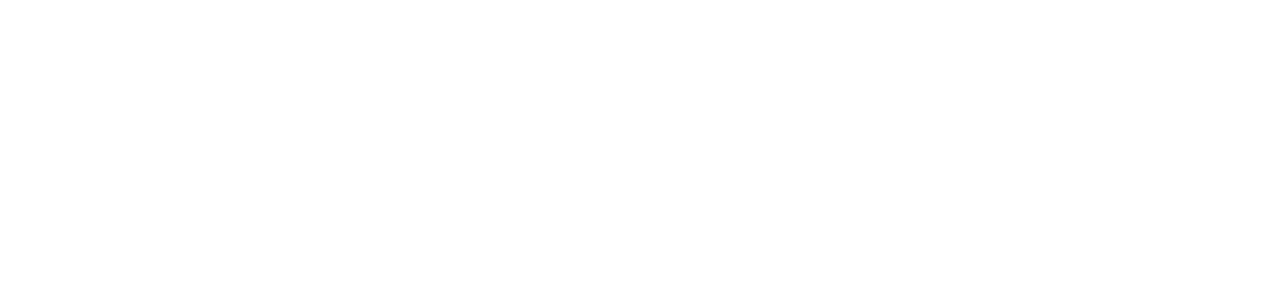
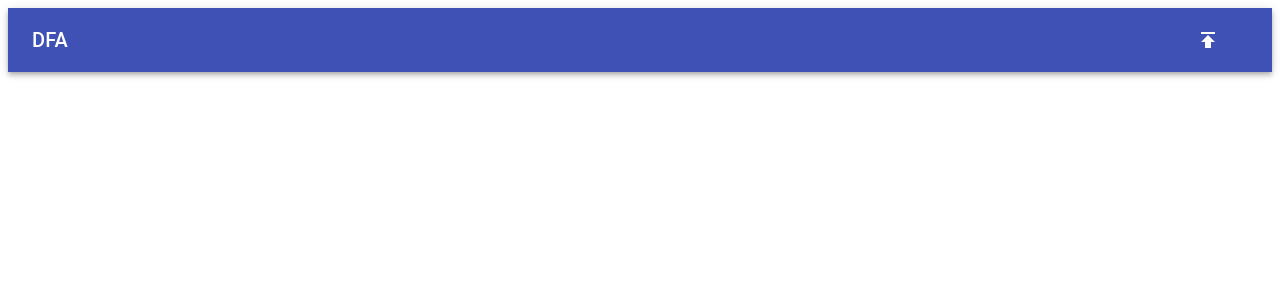
Before and after one commit to LYH977/DFA, a React (Create React App) app in the folder frontend/dfa/: page / in a window 1280 px wide. Shown: the top 300 px of the page. Built offline with nearby package versions, Linux system fonts and the light colour scheme.

Commit message:
added navbar

```diff
--- a/frontend/dfa/package.json
+++ b/frontend/dfa/package.json
@@ -3,6 +3,8 @@
   "version": "0.1.0",
   "private": true,
   "dependencies": {
+    "@material-ui/core": "^4.11.3",
+    "@material-ui/icons": "^4.11.2",
     "@testing-library/jest-dom": "^5.11.10",
     "@testing-library/react": "^11.2.6",
     "@testing-library/user-event": "^12.8.3",
--- a/frontend/dfa/src/App.tsx
+++ b/frontend/dfa/src/App.tsx
@@ -1,10 +1,10 @@
 import React from 'react';
-import logo from './logo.svg';
+import { Navbar } from './components/Navbar';
 
 function App() {
   return (
     <div className="App">
-
+      <Navbar/>
     </div>
   );
 }
--- /dev/null
+++ b/frontend/dfa/src/components/Navbar.tsx
@@ -0,0 +1,44 @@
+import React from 'react'
+
+//MUI stuff
+import { createStyles, makeStyles, Theme } from '@material-ui/core/styles';
+import AppBar from '@material-ui/core/AppBar';
+import Toolbar from '@material-ui/core/Toolbar';
+import Typography from '@material-ui/core/Typography';
+import Button from '@material-ui/core/Button';
+import IconButton from '@material-ui/core/IconButton';
+import PublishIcon from '@material-ui/icons/Publish';
+
+const useStyles = makeStyles((theme: Theme) =>
+  createStyles({
+    root: {
+      flexGrow: 1,
+    },
+    menuButton: {
+      marginRight: theme.spacing(2),
+    },
+    title: {
+      flexGrow: 1,
+    },
+  }),
+);
+
+export const Navbar: React.FC = () => {
+    const classes = useStyles();
+
+    return (
+        <div className={classes.root}>
+          <AppBar position="static">
+            <Toolbar>
+
+              <Typography variant="h6" className={classes.title}>
+                DFA
+              </Typography>
+              <IconButton edge="start" className={classes.menuButton} color="inherit" aria-label="menu">
+                <PublishIcon />
+              </IconButton>
+            </Toolbar>
+          </AppBar>
+        </div>
+      );
+}
```
Also changed, not shown: 1 other file (tests, documents, lock files or other folders).
